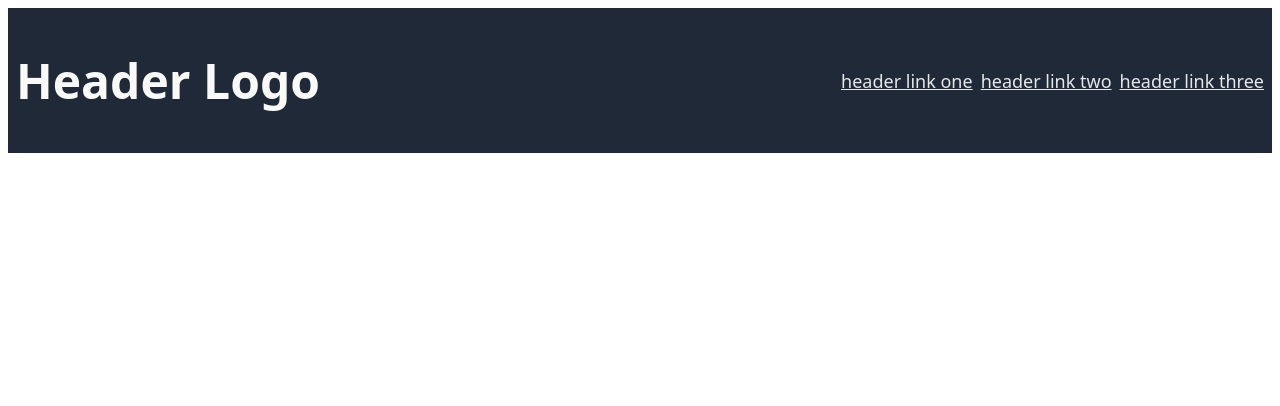
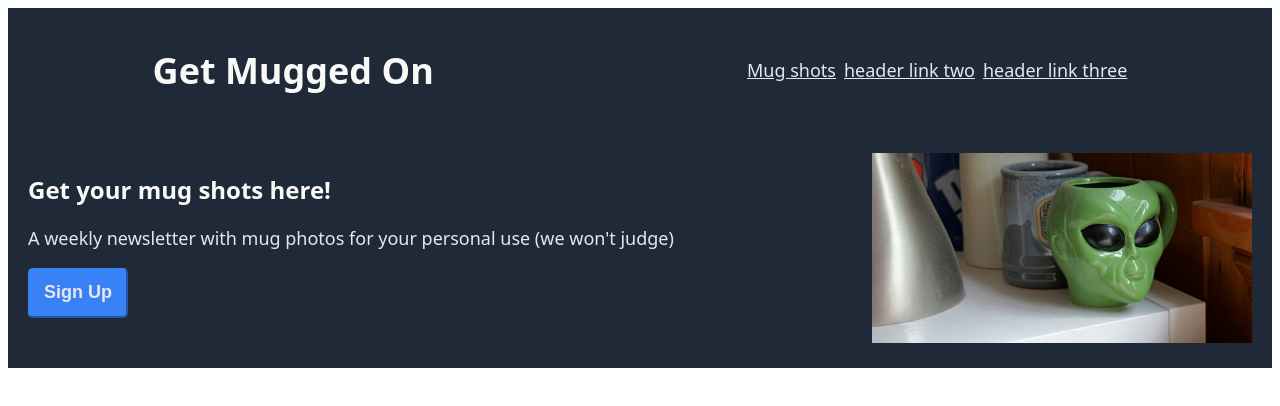
Before and after one commit to unentero/landing-page, a plain HTML site: page index.html in a window 1280 px wide. Drawn offline with Linux system fonts and the light colour scheme.

Commit message:
added subheader

```diff
--- a/index.html
+++ b/index.html
@@ -8,17 +8,22 @@
 </head>
 <body>
     <div class="header">
-        <div class="logo"><h1>Header Logo</h1></div>
+        <div class="logo"><h2>Get Mugged On</h2></div>
         <div class="links">
             <ul>
-                <li><a href="#">header link one</a></li>
+                <li><a href="#">Mug shots</a></li>
                 <li><a href="#">header link two</a></li>
                 <li><a href="#">header link three</a></li>
             </ul>
         </div>
     </div>
     <div class="subheader">
-
+        <div class="introduction">
+            <div class="title-one"><h2>Get your mug shots here!</h2></div>
+            <div class="description"><p>A weekly newsletter with mug photos for your personal use (we won't judge)</p></div>
+            <div class="button"><button id="sign-up" type="button">Sign Up</button></div>
+        </div>
+        <div class="image"><img id="alien_mug" src="images/alien_mug.jpg"></div>
     </div>
     <div class="content">
         <div class="info"></div>
--- a/styles.css
+++ b/styles.css
@@ -2,10 +2,9 @@
     display: flex;
     background-color: #1F2937;
     align-items: center;
-    justify-content: space-between;
+    justify-content: space-around;
     color:#F9FAF8;
-    font-family: system-ui,Roboto;
-
+    font-family: system-ui;
     padding:8px;
 }
 .logo{
@@ -26,3 +25,39 @@ ul{
 a {
     color:#E5E7EB;
 }
+.subheader{
+    display: flex;
+    background-color: #1F2937;
+    color:#F9FAF8;
+    font-family: system-ui;
+    justify-content: space-around;
+
+}
+.introduction{
+    flex:1 1 30%;
+    padding: 20px;
+    justify-content:center;
+}
+.title-one{
+font-weight: 900;
+}
+.description{
+    font-size: 18px;
+    color:#E5E7EB;
+}
+#sign-up{
+    background-color: #3882f6;
+    color:#E5E7EB;
+    font-size: 18px;
+    font-weight: bold;
+    border-color: #3882f6;
+    width:100px;
+    height:50px;
+    border-radius: 5px;
+}
+#alien_mug{
+    height:190px;
+    width: auto;
+    align-items: center;
+    padding:20px
+}
```
Also changed, not shown: images/alien_mug.jpg (added), images/random.txt (deleted).
